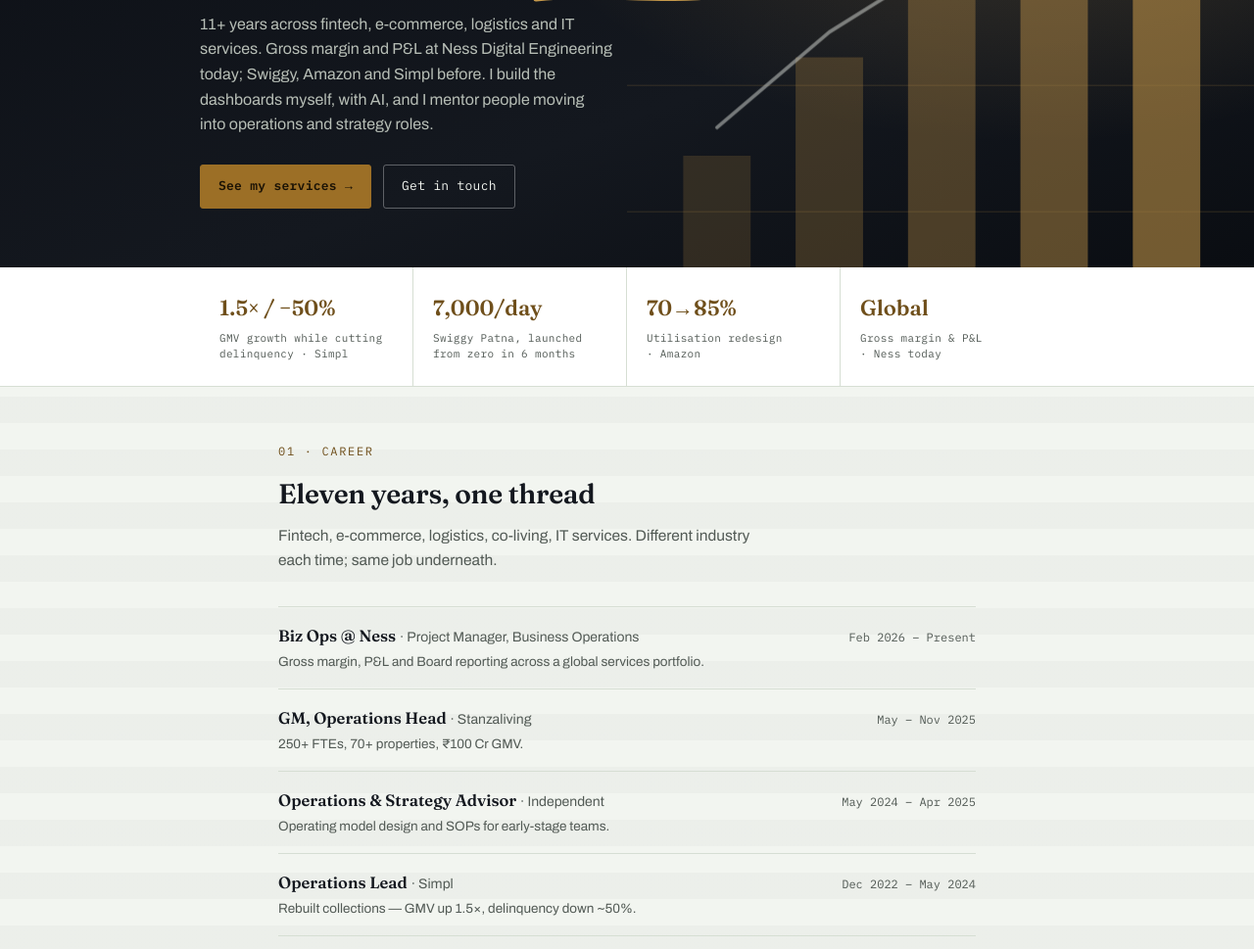
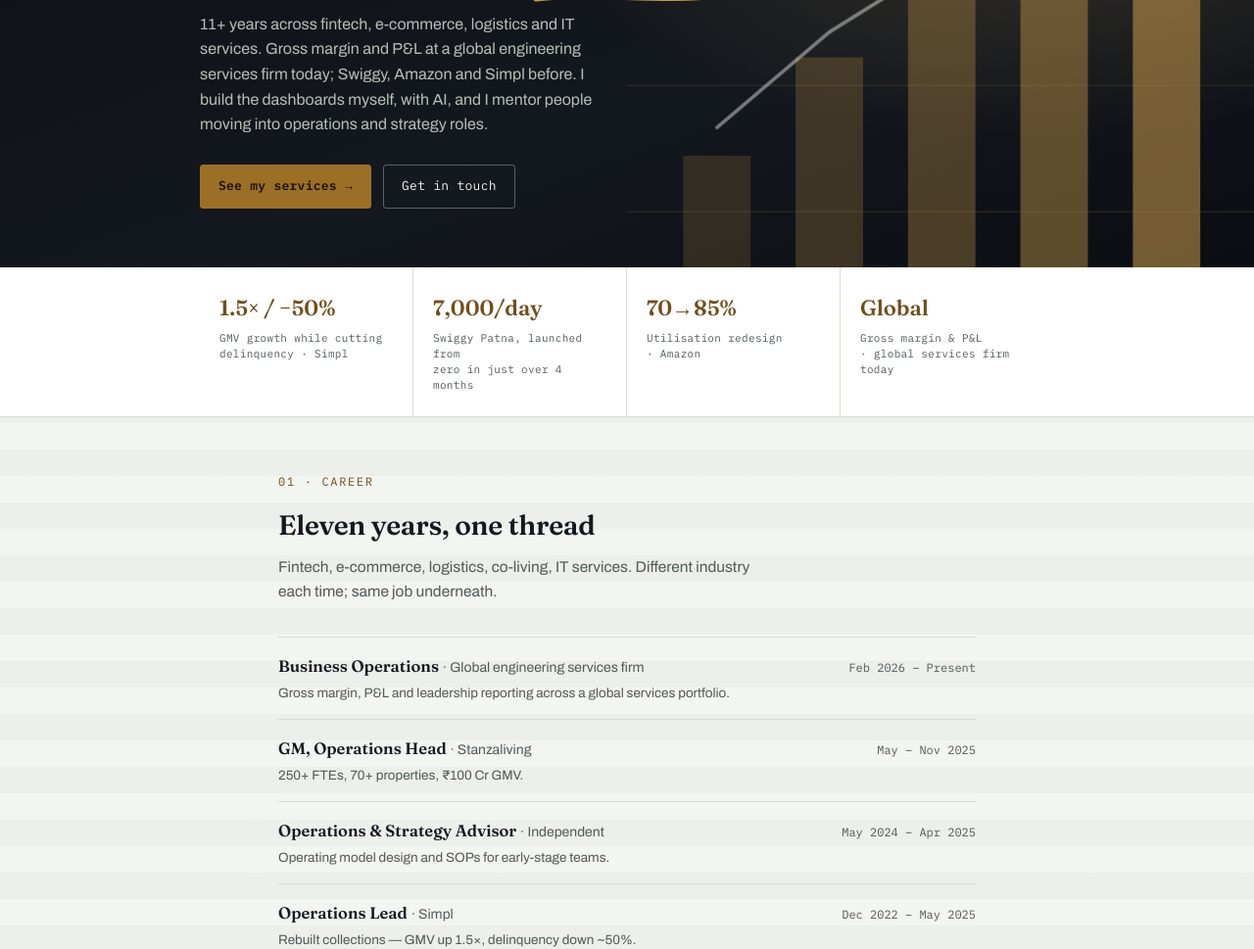
Before and after one commit to acbizai-star/arijit-portfolio, a plain HTML site: page index.html in a window 1280 px wide. Shown: the part 270-1239 px from the top of the page at 98% size. Drawn offline with Linux system fonts and the light colour scheme.

Commit message:
Match LinkedIn: no employer name, Simpl to May 2025, Patna in just over 4 months
Co-Authored-By: Claude Opus 5.5 <noreply@anthropic.com>

```diff
--- a/index.html
+++ b/index.html
@@ -325,7 +325,7 @@
   <div class="wide">
     <div class="namechip">Arijit Chakraborty &middot; Business Operations</div>
     <h1>Operations, <em class="ink">run with AI.<svg class="ink-line" viewBox="0 0 200 14" preserveAspectRatio="none" aria-hidden="true"><path pathLength="100" d="M3 9 C 38 4, 74 12, 112 7 S 172 4, 197 8"/></svg></em></h1>
-    <p class="sub">11+ years across fintech, e-commerce, logistics and IT services. Gross margin and P&amp;L at Ness Digital Engineering today; Swiggy, Amazon and Simpl before. I build the dashboards myself, with AI, and I mentor people moving into operations and strategy roles.</p>
+    <p class="sub">11+ years across fintech, e-commerce, logistics and IT services. Gross margin and P&amp;L at a global engineering services firm today; Swiggy, Amazon and Simpl before. I build the dashboards myself, with AI, and I mentor people moving into operations and strategy roles.</p>
     <div class="cta-row">
       <a class="btn brass" href="#services">See my services &rarr;</a>
       <a class="btn ghostlite" href="mailto:arijitchakraborty.srccgbo@gmail.com?subject=Hello%20-%20via%20website">Get in touch</a>
@@ -335,9 +335,9 @@
 <div class="hproof">
   <div class="wide">
     <div class="pcell"><div class="v">1.5&times; / &minus;50%</div><div class="l">GMV growth while cutting<br>delinquency &middot; Simpl</div></div>
-    <div class="pcell"><div class="v">7,000/day</div><div class="l">Swiggy Patna, launched<br>from zero in 6 months</div></div>
+    <div class="pcell"><div class="v">7,000/day</div><div class="l">Swiggy Patna, launched from<br>zero in just over 4 months</div></div>
     <div class="pcell"><div class="v">70&rarr;85%</div><div class="l">Utilisation redesign<br>&middot; Amazon</div></div>
-    <div class="pcell"><div class="v">Global</div><div class="l">Gross margin &amp; P&amp;L<br>&middot; Ness today</div></div>
+    <div class="pcell"><div class="v">Global</div><div class="l">Gross margin &amp; P&amp;L<br>&middot; global services firm today</div></div>
   </div>
 </div>
 
@@ -348,7 +348,7 @@
     <p class="intro">Fintech, e-commerce, logistics, co-living, IT services. Different industry each time; same job underneath.</p>
     <div class="career">
       <div class="career-row">
-        <div><div class="career-role">Biz Ops @ Ness <span class="co">&middot; Project Manager, Business Operations</span></div><div class="career-line">Gross margin, P&amp;L and Board reporting across a global services portfolio.</div></div>
+        <div><div class="career-role">Business Operations <span class="co">&middot; Global engineering services firm</span></div><div class="career-line">Gross margin, P&amp;L and leadership reporting across a global services portfolio.</div></div>
         <div class="career-dates">Feb 2026 &ndash; Present</div>
       </div>
       <div class="career-row">
@@ -361,7 +361,7 @@
       </div>
       <div class="career-row">
         <div><div class="career-role">Operations Lead <span class="co">&middot; Simpl</span></div><div class="career-line">Rebuilt collections &mdash; GMV up 1.5&times;, delinquency down ~50%.</div></div>
-        <div class="career-dates">Dec 2022 &ndash; May 2024</div>
+        <div class="career-dates">Dec 2022 &ndash; May 2025</div>
       </div>
       <div class="career-row">
         <div><div class="career-role">Senior Manager <span class="co">&middot; Shadowfax</span></div><div class="career-line">Hyperlocal capacity and last-mile transformation.</div></div>
@@ -417,15 +417,15 @@
       </div>
 
       <div class="case">
-        <div class="entry-no"><span class="n">02</span>Quick commerce</div>
+        <div class="entry-no"><span class="n">02</span>Food delivery</div>
         <div>
           <div class="co">Swiggy</div>
-          <h3>A city with no delivery operation, six months to build one</h3>
+          <h3>A city with no delivery operation, at 7,000 orders a day just over four months later</h3>
           <div class="case-grid">
             <span class="tag">Situation</span><span class="val">Patna had zero infrastructure &mdash; no fleet, no ops playbook, no local team.</span>
             <span class="tag">Action</span><span class="val">Built the fleet, dispatch model and city ops team from scratch; later optimised batching and cost-per-delivery across Kolkata's wider network.</span>
           </div>
-          <div class="result">Result &mdash; 7,000+ orders/day within 6 months; CPD down ~20% network-wide</div>
+          <div class="result">Result &mdash; 7,000 orders/day in just over 4 months; CPD down ~20% network-wide</div>
         </div>
       </div>
 
```
